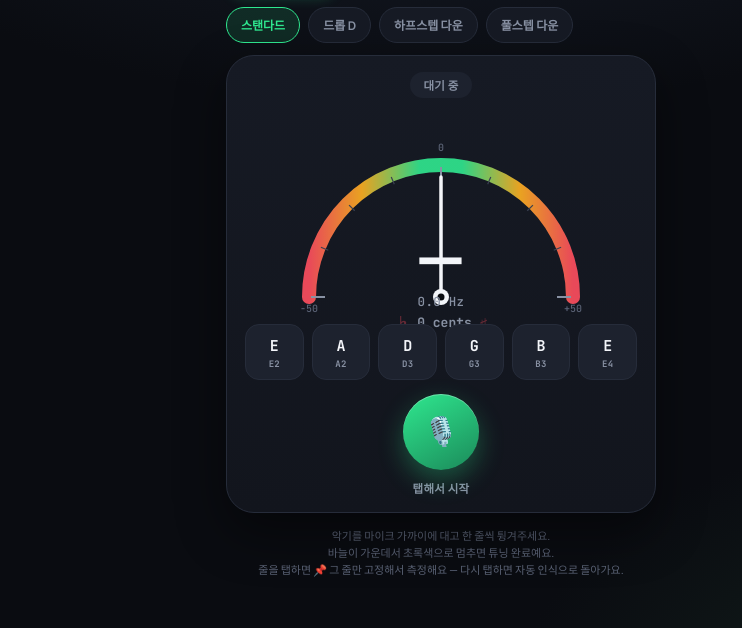
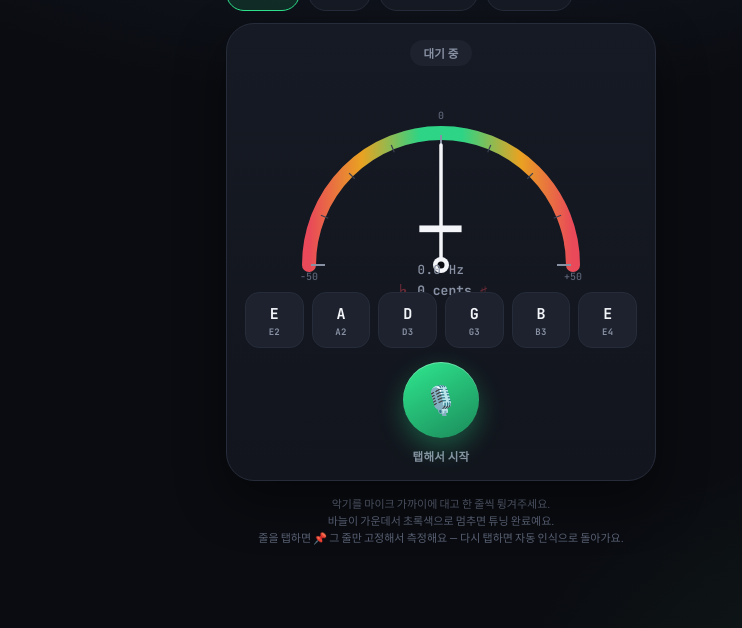
Before and after one commit to Lluke97/lukesound-tuner, a plain HTML site: page index.html in a window 1280 px wide. Shown: the part 172-800 px from the top of the page, without its empty margins (199-941 px from the left). Drawn offline with Linux system fonts and the light colour scheme.

Commit message:
Fix layout overflow: revert vertical centering that pushed content off-screen
Co-Authored-By: Claude Sonnet 5 <noreply@anthropic.com>
Claude-Session: https://claude.ai/code/session_0128i5ezBSQuBH6Ynr9udgie

```diff
--- a/index.html
+++ b/index.html
@@ -50,12 +50,12 @@
     display:flex;
     flex-direction:column;
     align-items:center;
-    /* Center the whole layout in the viewport rather than pinning it to the
-       top — on tall phones that left a dead, unbalanced gap below the hint
-       text. Explicit safe-area padding still reserves room for the status
-       bar / home indicator in standalone mode, it just no longer forces
-       everything to hug the top. */
-    justify-content:center;
+    /* Top-aligned, not centered: centering a flex column whose content is
+       taller than the viewport makes the browser overflow it out past the
+       bottom edge (the hint text got clipped off-screen). Top-aligned with
+       normal page scroll is what actually keeps everything reachable on
+       every phone height. */
+    justify-content:flex-start;
     padding-top:calc(env(safe-area-inset-top) + 14px);
     padding-left:16px;
     padding-right:16px;
```
